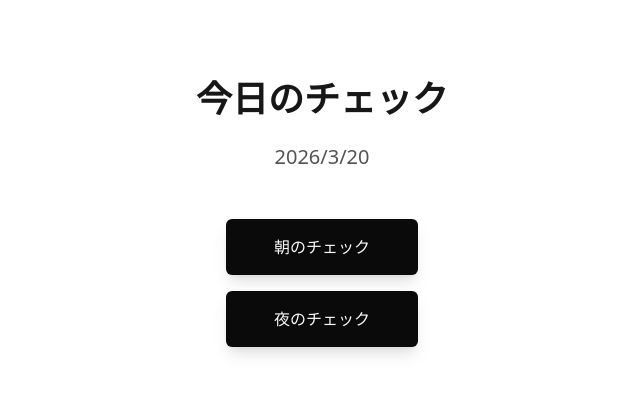
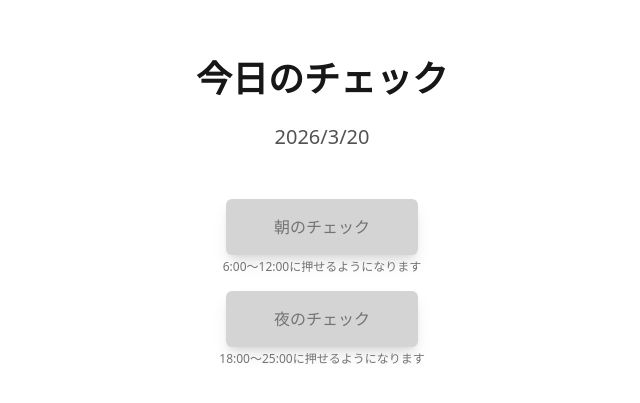
Before and after one commit to ugonight/my-check-app, a SvelteKit app: page / in a window 1280 px wide. Shown: the part 187-590 px from the top of the page, without its empty margins (318-958 px from the left). Built offline with nearby package versions, Linux system fonts and the light colour scheme.

Commit message:
特定の時間帯のみボタンを押せるようにした

```diff
--- a/src/routes/+page.svelte
+++ b/src/routes/+page.svelte
@@ -1,6 +1,13 @@
 <script lang="ts">
   import { onMount } from "svelte";
   import { invoke } from "@tauri-apps/api/core"; // ← これだけ追加！
+
+  // ===== 時間帯設定 =====
+  const MORNING_START = 6;      // 朝のチェック開始時刻
+  const MORNING_END = 12;       // 朝のチェック終了時刻
+  const NIGHT_START = 18;       // 夜のチェック開始時刻
+  const NIGHT_END = 1;          // 夜のチェック終了時刻（25時 = 翌日1時）
+  const DATE_RESET_HOUR = 4;    // 日付変更時刻
 
   let morningChecked = $state(false);
   let nightChecked = $state(false);
@@ -8,13 +15,41 @@
 
   const today = new Date();
 
+  // 日付変更時刻を基準に日付を計算
+  function getAdjustedDate(date: Date): Date {
+    const adjusted = new Date(date);
+    if (adjusted.getHours() < DATE_RESET_HOUR) {
+      adjusted.setDate(adjusted.getDate() - 1);
+    }
+    return adjusted;
+  }
+
   function isToday(timestamp: string): boolean {
-    const d = new Date(timestamp);
+    const d = getAdjustedDate(new Date(timestamp));
+    const t = getAdjustedDate(today);
     return (
-      d.getFullYear() === today.getFullYear() &&
-      d.getMonth() === today.getMonth() &&
-      d.getDate() === today.getDate()
+      d.getFullYear() === t.getFullYear() &&
+      d.getMonth() === t.getMonth() &&
+      d.getDate() === t.getDate()
     );
+  }
+
+  function isInMorningWindow(): boolean {
+    const hour = today.getHours();
+    return hour >= MORNING_START && hour < MORNING_END;
+  }
+
+  function isInNightWindow(): boolean {
+    const hour = today.getHours();
+    return hour >= NIGHT_START || hour < NIGHT_END;
+  }
+
+  function getMorningTimeDisplay(): string {
+    return `${MORNING_START}:00～${MORNING_END}:00`;
+  }
+
+  function getNightTimeDisplay(): string {
+    return `${NIGHT_START}:00～${25}:00`;
   }
 
   onMount(async () => {
@@ -31,6 +66,12 @@
   });
 
   async function checkIn(type: 0 | 1) {
+    const isValid = type === 0 ? isInMorningWindow() : isInNightWindow();
+    if (!isValid) {
+      const timeStr = type === 0 ? getMorningTimeDisplay() : getNightTimeDisplay();
+      alert(`指定の時間帯（${timeStr}）のみ押せます`);
+      return;
+    }
     try {
       await invoke("insert_check", { checkType: type });
       if (type === 0) morningChecked = true;
@@ -46,19 +87,25 @@
   <p class="text-base sm:text-lg md:text-xl mb-8 sm:mb-10 md:mb-12 text-neutral-600 dark:text-neutral-400">{today.toLocaleDateString("ja-JP")}</p>
 
   <div class="space-y-3 sm:space-y-4 w-full sm:w-auto max-w-xs">
+    <div>
       <button
         onclick={() => checkIn(0)}
-      disabled={morningChecked}
+        disabled={morningChecked || !isInMorningWindow()}
         class="w-full sm:w-48 h-12 sm:h-13 md:h-14 inline-flex items-center justify-center rounded-md bg-neutral-950 dark:bg-neutral-50 px-4 sm:px-6 font-medium text-neutral-50 dark:text-neutral-950 shadow-lg shadow-neutral-500/20 dark:shadow-neutral-950/50 enabled:transition enabled:active:scale-95 disabled:cursor-not-allowed disabled:bg-neutral-300 dark:disabled:bg-neutral-700 disabled:text-neutral-500 dark:disabled:text-neutral-400 text-sm sm:text-base"
       >
         {morningChecked ? "朝チェック済み ✓" : "朝のチェック"}
       </button>
+      <p class="text-xs text-neutral-500 dark:text-neutral-500 mt-1">{getMorningTimeDisplay()}に押せるようになります</p>
+    </div>
+    <div>
       <button
         onclick={() => checkIn(1)}
-      disabled={nightChecked}
+        disabled={nightChecked || !isInNightWindow()}
         class="w-full sm:w-48 h-12 sm:h-13 md:h-14 inline-flex items-center justify-center rounded-md bg-neutral-950 dark:bg-neutral-50 px-4 sm:px-6 font-medium text-neutral-50 dark:text-neutral-950 shadow-lg shadow-neutral-500/20 dark:shadow-neutral-950/50 enabled:transition enabled:active:scale-95 disabled:cursor-not-allowed disabled:bg-neutral-300 dark:disabled:bg-neutral-700 disabled:text-neutral-500 dark:disabled:text-neutral-400 text-sm sm:text-base"
       >
         {nightChecked ? "夜チェック済み ✓" : "夜のチェック"}
       </button>
+      <p class="text-xs text-neutral-500 dark:text-neutral-500 mt-1">{getNightTimeDisplay()}に押せるようになります</p>
     </div>
   </div>
+</div>
```
Lines whose indentation alone changed are shown as unchanged.
